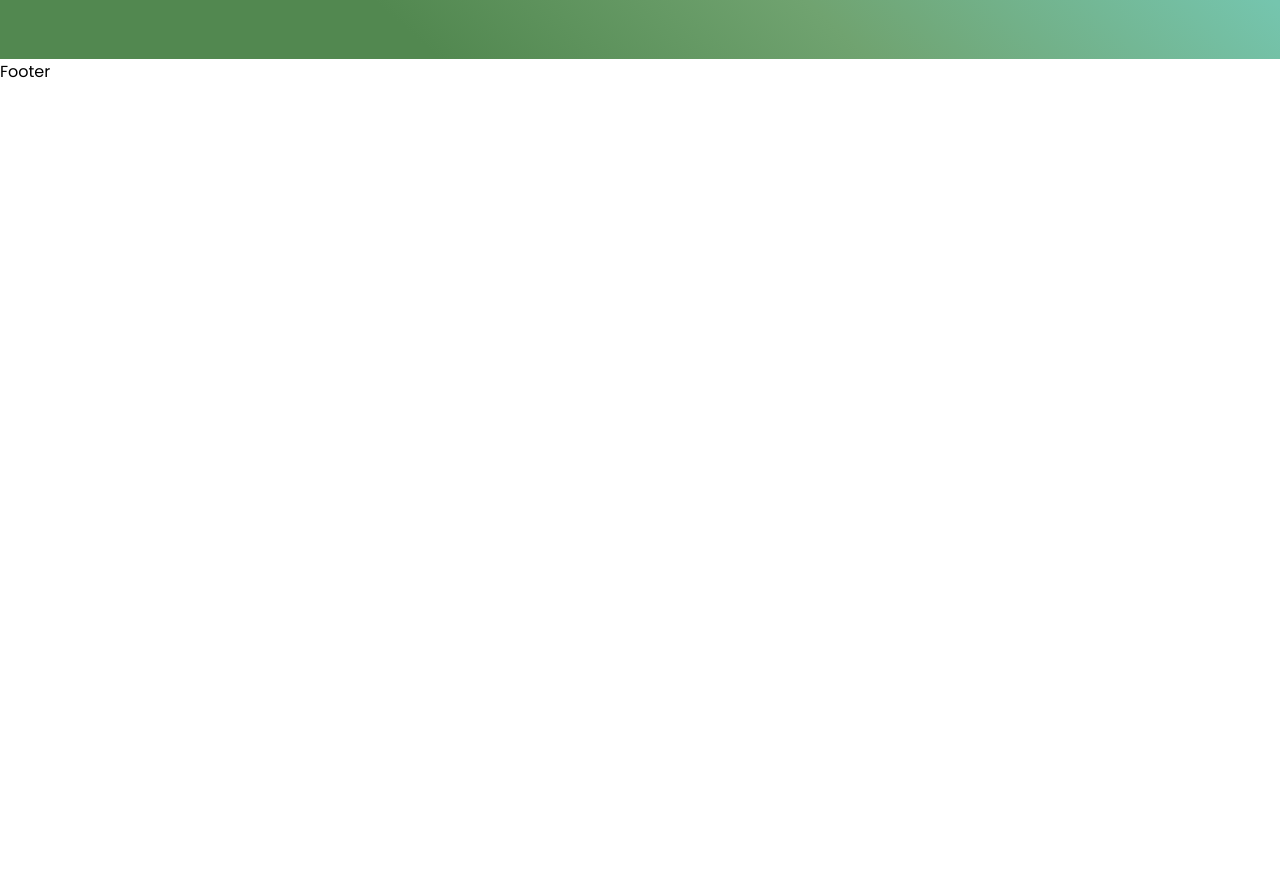
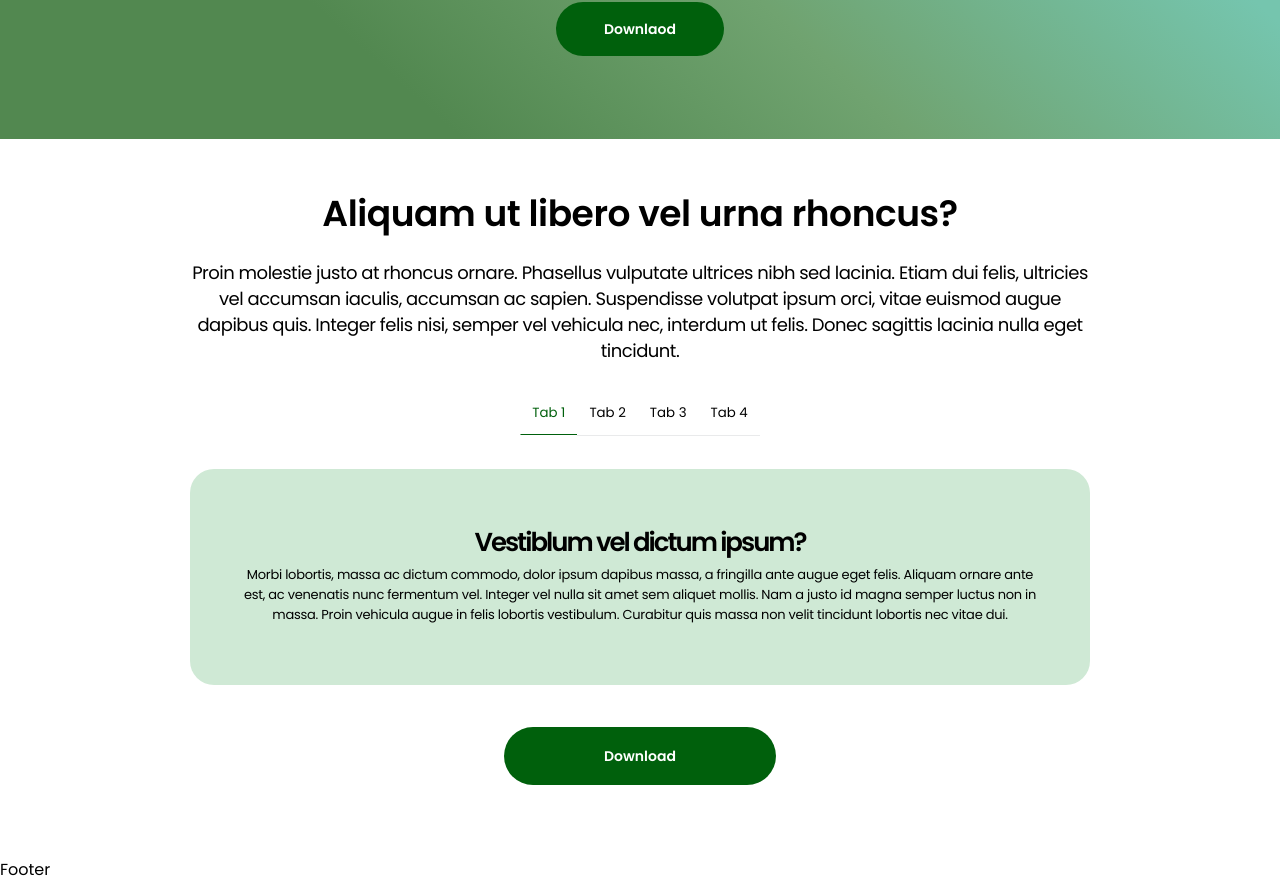
Before and after one commit to 2pasha/clario_test-landing, a React (Vite) app: page / in a window 1280 px wide. Shown: the part 482-1364 px from the top of the page. Before the commit the page ends 800 px from the top, so only its background shows below. Built offline with nearby package versions, Linux system fonts and the light colour scheme; a web font is replaced by a local one.

Commit message:
about section was implemented

```diff
--- a/src/App.jsx
+++ b/src/App.jsx
@@ -1,3 +1,4 @@
+import About from "./components/About/About";
 import Features from "./components/Features/Features";
 import Timer from "./components/Timer/Timer"
 
@@ -8,6 +9,7 @@ function App() {
     <>
       <Timer endDate={endDate} />
       <Features />
+      <About />
     </>
   )
 }
--- /dev/null
+++ b/src/components/About/About.jsx
@@ -0,0 +1,46 @@
+import { useEffect, useState } from "react";
+import CustomButton from "../CustomButton/CustomButton";
+import Tabs from "../Tabs/Tabs";
+import "./About.scss";
+
+const About = () => {
+  const [isDesktop, setIsDesktop] = useState(window.innerWidth >= 1024);
+
+  useEffect(() => {
+    const handleResize = () => {
+      setIsDesktop(window.innerWidth >= 1024);
+    };
+
+    window.addEventListener("resize", handleResize);
+
+    return () => window.removeEventListener("resize", handleResize);
+  }, []);
+
+  return (
+    <section className="about container" id="about">
+      <h2 className="about__title">Aliquam ut libero vel urna rhoncus?</h2>
+
+      <p className="about__subtitle">
+        Proin molestie justo at rhoncus ornare. Phasellus vulputate ultrices
+        nibh sed lacinia. Etiam dui felis, ultricies vel accumsan iaculis,
+        accumsan ac sapien. Suspendisse volutpat ipsum orci, vitae euismod augue
+        dapibus quis. Integer felis nisi, semper vel vehicula nec, interdum ut
+        felis. Donec sagittis lacinia nulla eget tincidunt.
+      </p>
+
+      <div className="about__tabs">
+        <Tabs />
+      </div>
+
+      <CustomButton
+        title="Download"
+        className="about__button"
+        paddingX="100px"
+        paddingY={isDesktop ? "18px" : "13px"}
+        onClick={() => console.log("Button under tabs was clicked")}
+      />
+    </section>
+  );
+};
+
+export default About;
--- /dev/null
+++ b/src/components/About/About.scss
@@ -0,0 +1,46 @@
+@use "../../styles/variables" as *;
+@use "../../styles/mixins" as *;
+
+.about {
+  padding: 33px 0 48px;
+  text-align: center;
+
+  @include onDesktop {
+    padding: 54px 0 72px;
+  }
+
+  &__title {
+    font-weight: $font-bold;
+    font-size: 24px;
+    line-height: 34px;
+    letter-spacing: 0px;
+
+    @include onDesktop {
+      font-size: 36px;
+      line-height: 42px;
+      letter-spacing: -0.44px;
+    }
+  }
+
+  &__subtitle {
+    margin-top: 9px;
+    font-weight: $font-regular;
+    font-size: 15px;
+    line-height: 22px;
+    letter-spacing: -0.5px;
+
+    @include onDesktop {
+      margin-top: 25px;
+      font-size: 18px;
+      line-height: 26px;
+    }
+  }
+
+  &__tabs {
+    margin-top: 27px;
+  }
+
+  &__button {
+    margin-top: 42px;
+  }
+}
--- a/src/components/CustomButton/CustomButton.jsx
+++ b/src/components/CustomButton/CustomButton.jsx
@@ -2,7 +2,7 @@
 import './CustomButton.scss';
 
 const CustomButton = ({
-  title,
+  title = 'Download',
   type = "green",
   paddingX,
   paddingY,
--- a/src/components/Features/Features.jsx
+++ b/src/components/Features/Features.jsx
@@ -16,8 +16,8 @@ const Features = () => {
   }, []);
 
   return (
-    <div className="features" id="features">
-      <div className="features__content">
+    <section className="features" id="features">
+      <div className="features__content container">
         <h1 className="features__title">
           Lorem ipsum dolor sit amet, <span>consectetur</span> adipiscing elit.
         </h1>
@@ -37,7 +37,7 @@ const Features = () => {
           }
         />
       </div>
-    </div>
+    </section>
   );
 };
 
--- a/src/components/Features/Features.scss
+++ b/src/components/Features/Features.scss
@@ -21,6 +21,10 @@
     justify-content: center;
     align-items: center;
     text-align: center;
+
+    @include onDesktop {
+      max-width: 732px !important;
+    }
   }
 
   &__title {
--- /dev/null
+++ b/src/components/Tabs/Tabs.jsx
@@ -0,0 +1,58 @@
+import { useState } from "react";
+import "./Tabs.scss";
+
+const Tabs = () => {
+  const [activeTab, setActiveTab] = useState(0);
+
+  const tabsData = [
+    {
+      header: "Tab 1",
+      title: "Vestiblum vel dictum ipsum?",
+      content:
+        "Morbi lobortis, massa ac dictum commodo, dolor ipsum dapibus massa, a fringilla ante augue eget felis. Aliquam ornare ante est, ac venenatis nunc fermentum vel. Integer vel nulla sit amet sem aliquet mollis. Nam a justo id magna semper luctus non in massa. Proin vehicula augue in felis lobortis vestibulum. Curabitur quis massa non velit tincidunt lobortis nec vitae dui.",
+    },
+    {
+      header: "Tab 2",
+      title: "Lorem ipsum dolor sit amet.",
+      content:
+        "Lorem ipsum, dolor sit amet consectetur adipisicing elit. Illo reiciendis id delectus recusandae laborum cum minus repellendus facere dolore voluptate pariatur explicabo impedit cupiditate, odio saepe voluptates enim quo officia totam beatae natus! Quaerat ab, quas nam ducimus mollitia officia totam maiores nihil minus odio dignissimos veritatis repudiandae non fugiat vitae neque at libero cum voluptates quibusdam, distinctio labore soluta. Unde delectus sapiente et voluptate cumque, mollitia distinctio quod! Saepe!",
+    },
+    {
+      header: "Tab 3",
+      title: "Vestiblum vel dictum ipsum?",
+      content:
+        "Morbi lobortis, massa ac dictum commodo, dolor ipsum dapibus massa, a fringilla ante augue eget felis. Aliquam ornare ante est, ac venenatis nunc fermentum vel. Integer vel nulla sit amet sem aliquet mollis. Nam a justo id magna semper luctus non in massa. Proin vehicula augue in felis lobortis vestibulum. Curabitur quis massa non velit tincidunt lobortis nec vitae dui.",
+    },
+    {
+      header: "Tab 4",
+      title: "Lorem ipsum dolor sit amet!",
+      content:
+        "Lorem ipsum, dolor sit amet consectetur adipisicing elit. Illo reiciendis id delectus recusandae laborum cum minus repellendus facere dolore voluptate pariatur explicabo impedit cupiditate, odio saepe voluptates enim quo officia totam maiores nihil minus odio dignissimos veritatis repudiandae non fugiat vitae neque at libero cum voluptates quibusdam, distinctio labore soluta. Unde delectus sapiente et voluptate cumque, mollitia distinctio quod! Saepe!",
+    },
+  ];
+
+  return (
+    <div className="tabs">
+      <div className="tabs__list">
+        {tabsData.map((tab, index) => (
+          <button
+            key={index}
+            onClick={() => setActiveTab(index)}
+            className={`tabs__button ${activeTab === index ? "is-active" : ""}`}
+          >
+            {tab.header}
+          </button>
+        ))}
+      </div>
+
+      <div className="tabs__content-wrapper">
+        <div className="tabs__content" key={activeTab}>
+          <h3 className="tabs__title">{tabsData[activeTab].title}</h3>
+          <p className="tabs__text">{tabsData[activeTab].content}</p>
+        </div>
+      </div>
+    </div>
+  );
+};
+
+export default Tabs;
--- /dev/null
+++ b/src/components/Tabs/Tabs.scss
@@ -0,0 +1,124 @@
+@use "../../styles/variables" as *;
+@use "../../styles/mixins" as *;
+
+.tabs {
+  display: flex;
+  flex-direction: column;
+  gap: 33px;
+
+  &__list {
+    display: flex;
+    align-self: center;
+    font-family: $font-primary;
+    font-weight: $font-regular;
+    font-size: 14px;
+    line-height: 20px;
+
+    @include onDesktop {
+      font-weight: $font-medium;
+    }
+  }
+
+  &__button {
+    padding: 12px;
+    border-bottom: 1px solid rgba($color-gray, 0.1);
+    cursor: pointer;
+    transition: all 0.3s cubic-bezier(0.4, 0, 0.2, 1);
+    position: relative;
+
+    &::after {
+      content: '';
+      position: absolute;
+      bottom: 0;
+      left: 50%;
+      width: 0;
+      height: 1px;
+      background-color: $color-green;
+      transition: all 0.3s cubic-bezier(0.4, 0, 0.2, 1);
+      transform: translateX(-50%);
+    }
+
+    &:hover {
+      color: $color-green;
+
+      &::after {
+        width: 100%;
+      }
+    }
+
+    &.is-active {
+      color: $color-green;
+      border-color: transparent;
+
+      &::after {
+        width: 100%;
+      }
+    }
+  }
+
+  &__content-wrapper {
+    overflow: hidden;
+  }
+
+  &__content {
+    background: #cfe9d5;
+    border-radius: 24px;
+    padding: 30px 24px;
+    animation: slideUp 0.5s ease forwards;
+
+    @include onDesktop {
+      padding: 60px 48px;
+    }
+  }
+
+  &__title {
+    font-weight: $font-medium;
+    font-size: 20px;
+    line-height: 26px;
+    letter-spacing: -1px;
+    opacity: 0;
+    animation: fadeIn 0.5s ease forwards 0.2s;
+
+    @include onDesktop {
+      font-weight: $font-bold;
+      font-size: 26px;
+      letter-spacing: -2px;
+    }
+  }
+
+  &__text {
+    margin-top: 10px;
+    font-weight: $font-regular;
+    font-size: 13px;
+    line-height: 20px;
+    letter-spacing: -0.25px;
+    opacity: 0;
+    animation: fadeIn 0.5s ease forwards 0.3s;
+
+    @include onDesktop {
+      margin-top: 10px;
+    }
+  }
+}
+
+@keyframes slideUp {
+  from {
+    opacity: 0;
+    transform: translateY(20px);
+  }
+  to {
+    opacity: 1;
+    transform: translateY(0);
+  }
+}
+
+@keyframes fadeIn {
+  from {
+    opacity: 0;
+    transform: translateX(20px);
+  }
+  to {
+    opacity: 1;
+    transform: translateX(0);
+  }
+}
--- a/src/styles/_container.scss
+++ b/src/styles/_container.scss
@@ -1,11 +1,13 @@
-@use './mixins' as *;
+@use "./mixins" as *;
 
 .container {
   margin: 0 auto;
   max-width: 1020px;
-  padding: 0 20px;
+  padding-left: 20px;
+  padding-right: 20px;
 
   @include onDesktop {
-    padding: 0 60px;
+    padding-left: 60px;
+    padding-right: 60px;
   }
 }
--- a/src/styles/_reset.scss
+++ b/src/styles/_reset.scss
@@ -11,4 +11,5 @@
 button {
   background-color: $color-white;
   border: none;
+  font-family: $font-primary;
 }
--- a/src/styles/_variables.scss
+++ b/src/styles/_variables.scss
@@ -35,3 +35,4 @@ $color-green: #00600C;
 $color-dark-green: #013507;
 $color-black: #000000;
 $color-white: #FFFFFF;
+$color-gray: #2F3040;
```
